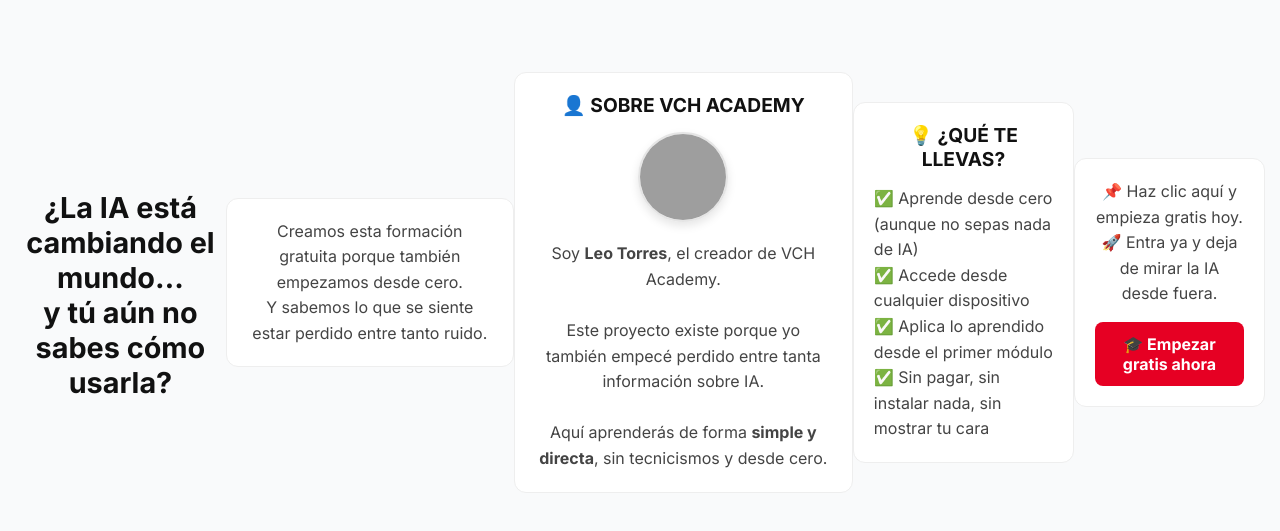
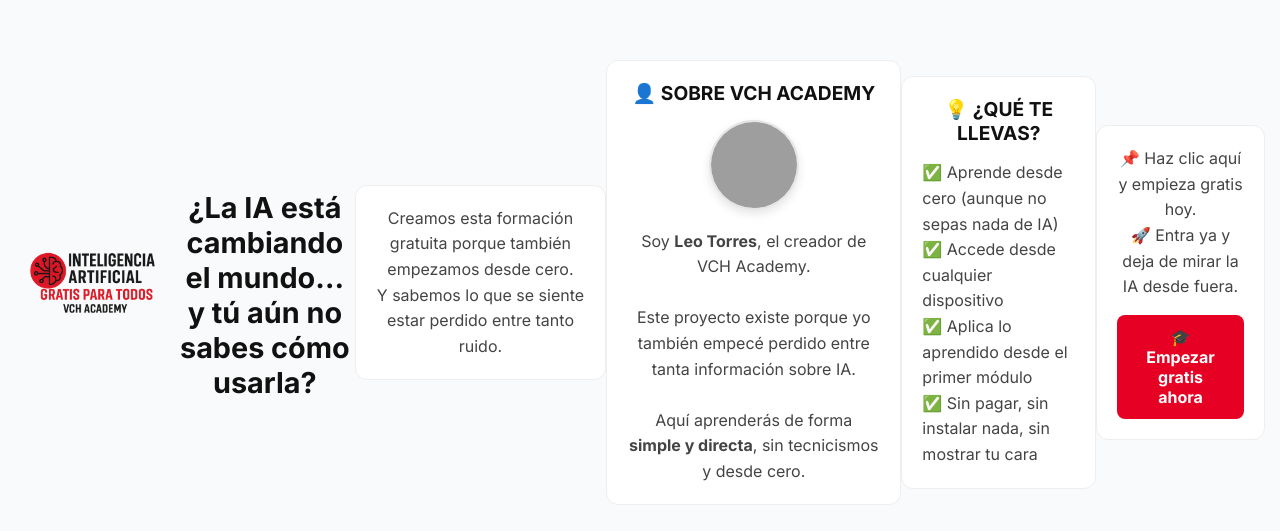
Before and after one commit to VocesDeHeroes/IAgratis, a plain HTML site: page formacion/index.html in a window 1280 px wide. Shown: the part 105-636 px from the top of the page. Drawn offline with Linux system fonts and the light colour scheme; files that its build step writes are made by us from their sources; grey boxes are pictures that could not be loaded.

Commit message:
index.html

```diff
--- a/formacion/index.html
+++ b/formacion/index.html
@@ -15,17 +15,18 @@
       margin: 0;
       padding: 30px 15px;
       color: #111;
+      text-align: center;
+    }
+
+    #logo {
+      display: block;
+      margin: 0 auto 30px auto;
+      max-width: 160px;
     }
 
     h1 {
       font-size: 1.8em;
-      text-align: center;
       margin-bottom: 20px;
-    }
-
-    p {
-      font-size: 1em;
-      line-height: 1.6;
     }
 
     .card {
@@ -82,6 +83,9 @@
 </head>
 <body>
 
+  <!-- Logo principal -->
+  <img src="logo.png" alt="Logo VCH Academy" id="logo">
+
   <h1>¿La IA está cambiando el mundo… <br> y tú aún no sabes cómo usarla?</h1>
 
   <div class="card">
@@ -116,7 +120,7 @@
       📌 Haz clic aquí y empieza gratis hoy.<br>
       🚀 Entra ya y deja de mirar la IA desde fuera.
     </p>
-    <a href="#" class="cta">🎓 Empezar gratis ahora</a>
+    <a href="vchacademy.es" class="cta">🎓 Empezar gratis ahora</a>
   </div>
 
 </body>
```
